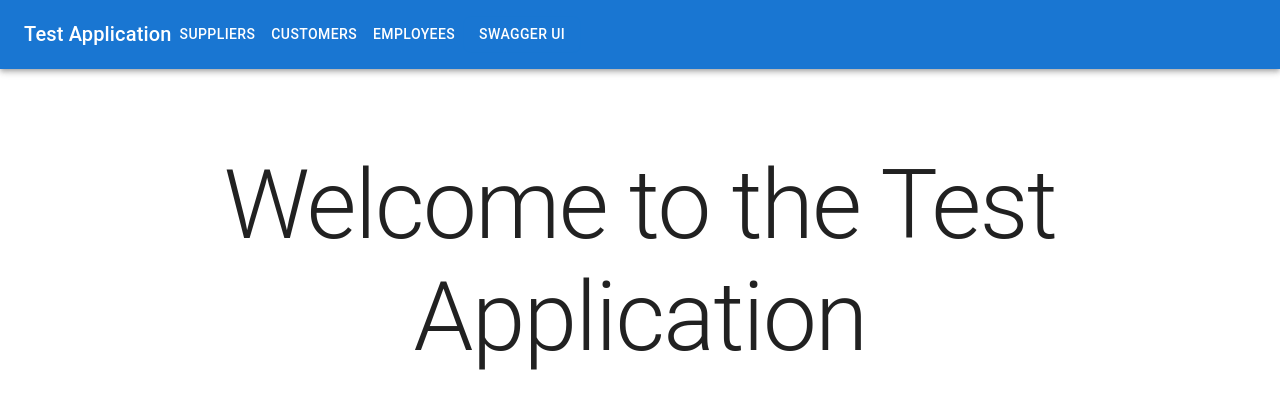
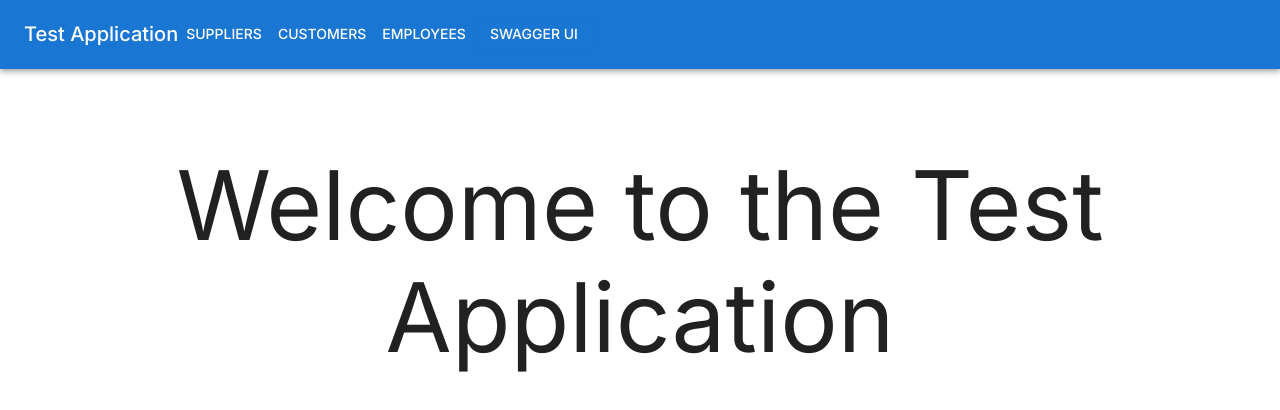
Before and after one commit to EttoreBorsa/Assessment-Day-EB, a React (Vite) app in the folder src/Frontend/: page / in a window 1280 px wide. Shown: the top 410 px of the page. Built offline with nearby package versions, Linux system fonts and the light colour scheme; the HTML template or start-up script is replaced by a standard one.

Commit message:
Frontend (style): Implementa font 'Inter'

```diff
--- a/src/Frontend/package.json
+++ b/src/Frontend/package.json
@@ -12,6 +12,7 @@
   "dependencies": {
     "@emotion/react": "^11.14.0",
     "@emotion/styled": "^11.14.0",
+    "@fontsource/inter": "^5.2.8",
     "@mui/material": "^6.3.0",
     "react": "^19.0.0",
     "react-dom": "^19.0.0",
--- a/src/Frontend/src/theme/theme.ts
+++ b/src/Frontend/src/theme/theme.ts
@@ -1,3 +1,9 @@
+// Font
+import "@fontsource/inter/400.css";
+import "@fontsource/inter/500.css";
+import "@fontsource/inter/600.css";
+import "@fontsource/inter/700.css";
+
 // Material
 import { createTheme } from "@mui/material/styles";
 
@@ -5,6 +11,9 @@ const theme = createTheme({
   shape: {
     borderRadius: 8
   },
+  typography: {
+    fontFamily: "Inter, Helvetica, Arial, sans-serif",
+  },
 });
 
 export default theme;
```
Also changed, not shown: 1 other file (tests, documents, lock files or other folders).
